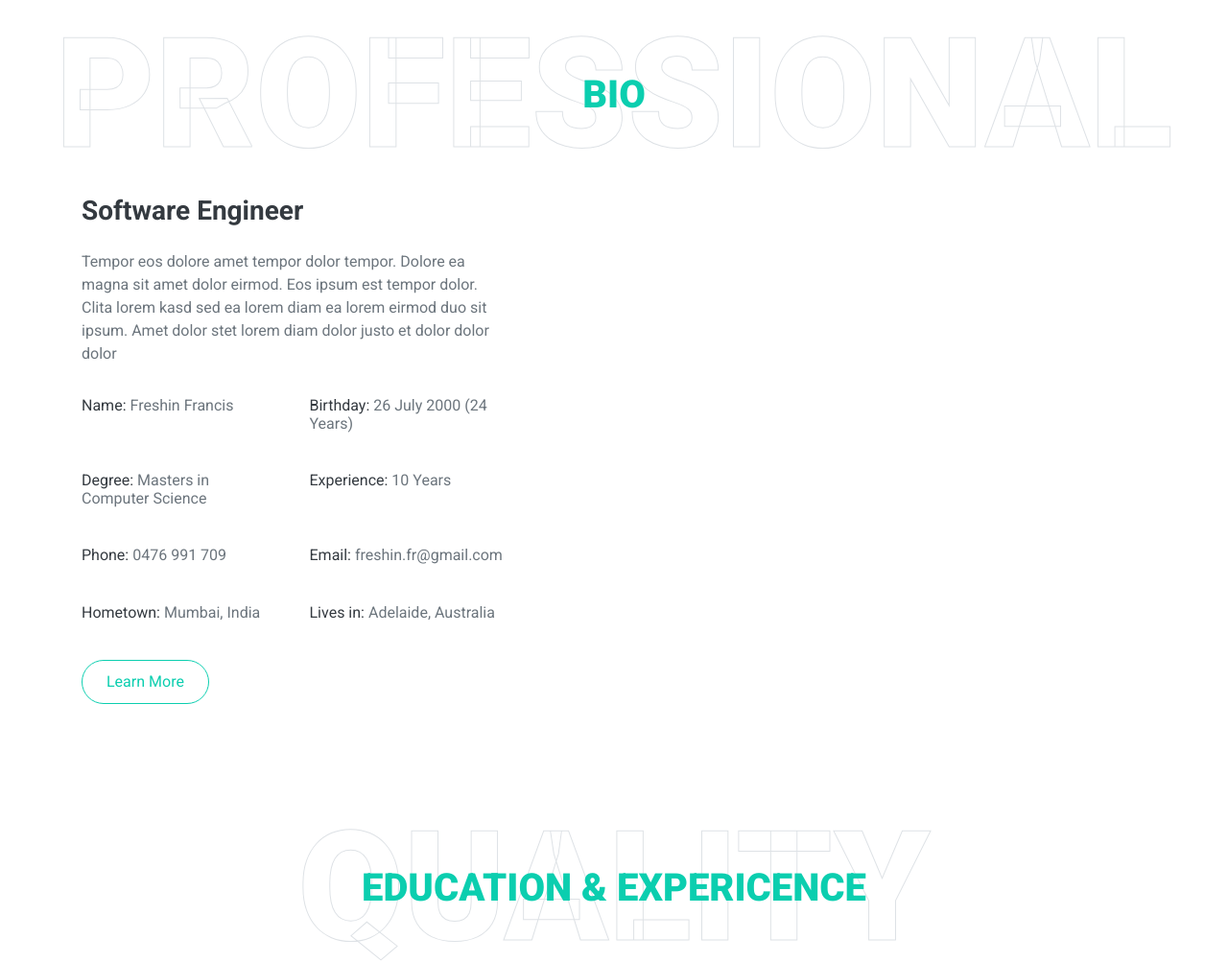
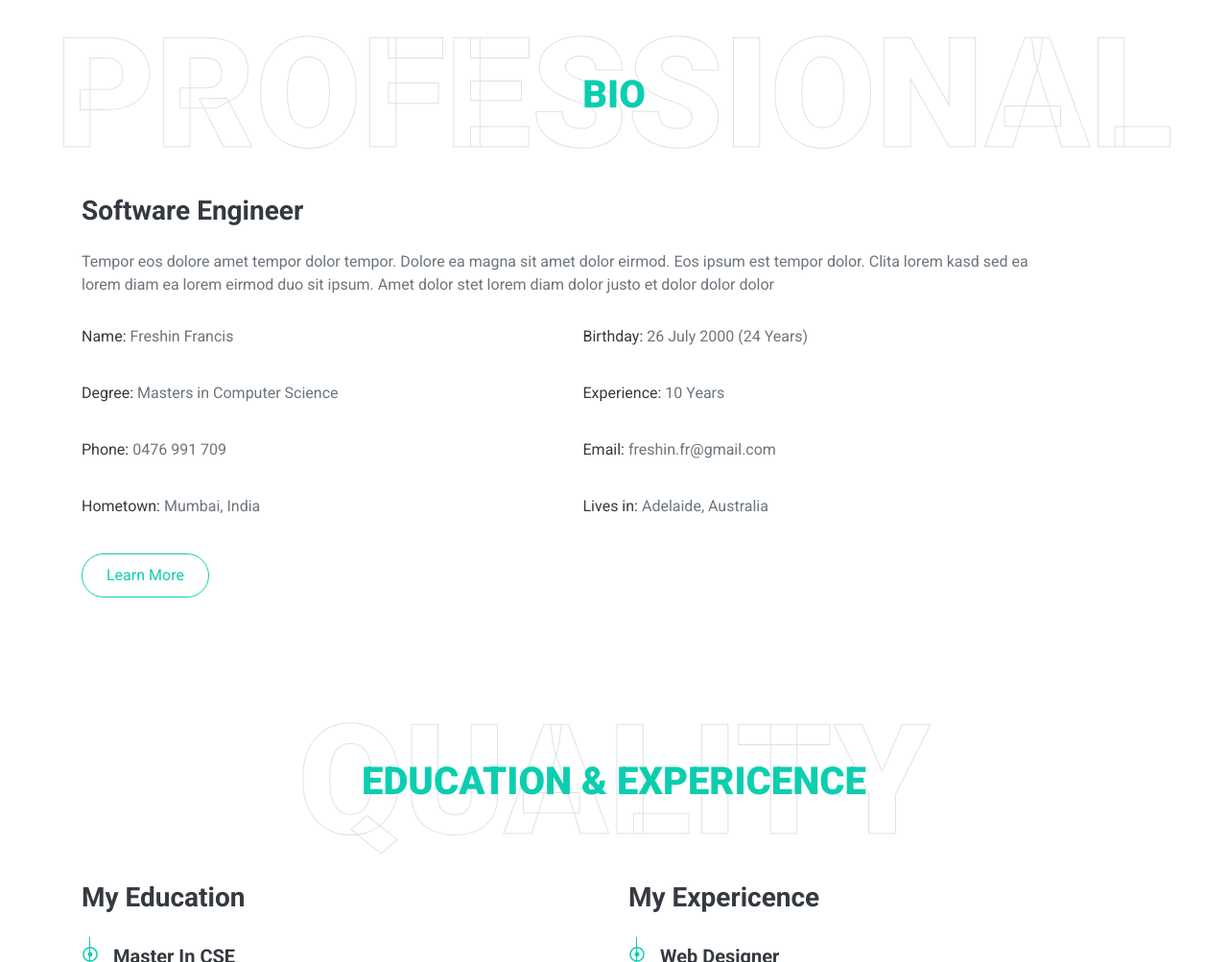
Before and after one commit to freshinfrancis/freshinfrancis, a plain HTML site: page index.html in a window 1280 px wide. Shown: the part 893-1896 px from the top of the page at 96% size. Drawn offline with nearby package versions, Linux system fonts and the light colour scheme.

Commit message:
Update index.html

```diff
--- a/index.html
+++ b/index.html
@@ -110,7 +110,7 @@
                 <!--<div class="col-lg-5 pb-4 pb-lg-0">
                     <img class="img-fluid rounded w-100" src="img/profile.jpg" alt="">
                 </div>-->
-                <div class="col-lg-5">
+                <div class="col-lg-11">
                     <h3 class="mb-4">Software Engineer</h3>
                     <p>Tempor eos dolore amet tempor dolor tempor. Dolore ea magna sit amet dolor eirmod. Eos ipsum est tempor dolor. Clita lorem kasd sed ea lorem diam ea lorem eirmod duo sit ipsum. Amet dolor stet lorem diam dolor justo et dolor dolor dolor</p>
                     <div class="row mb-3">
```
